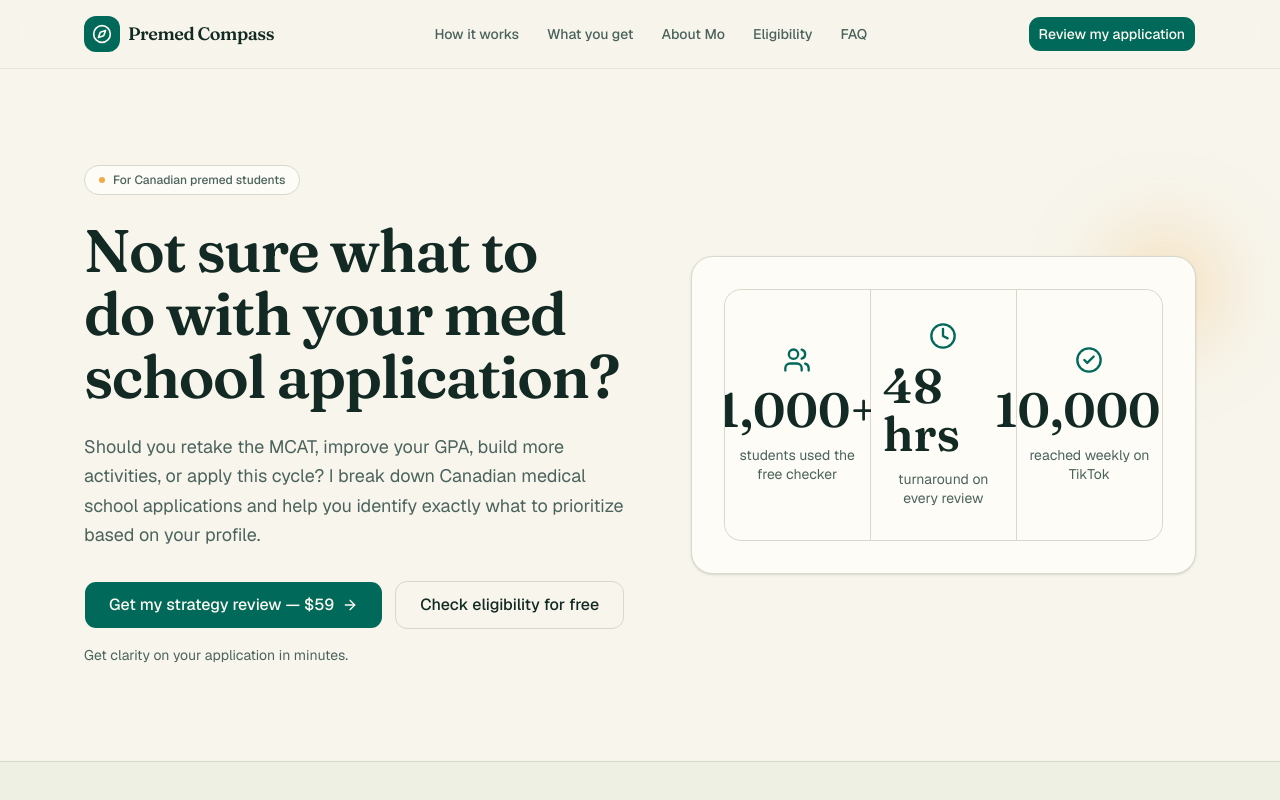
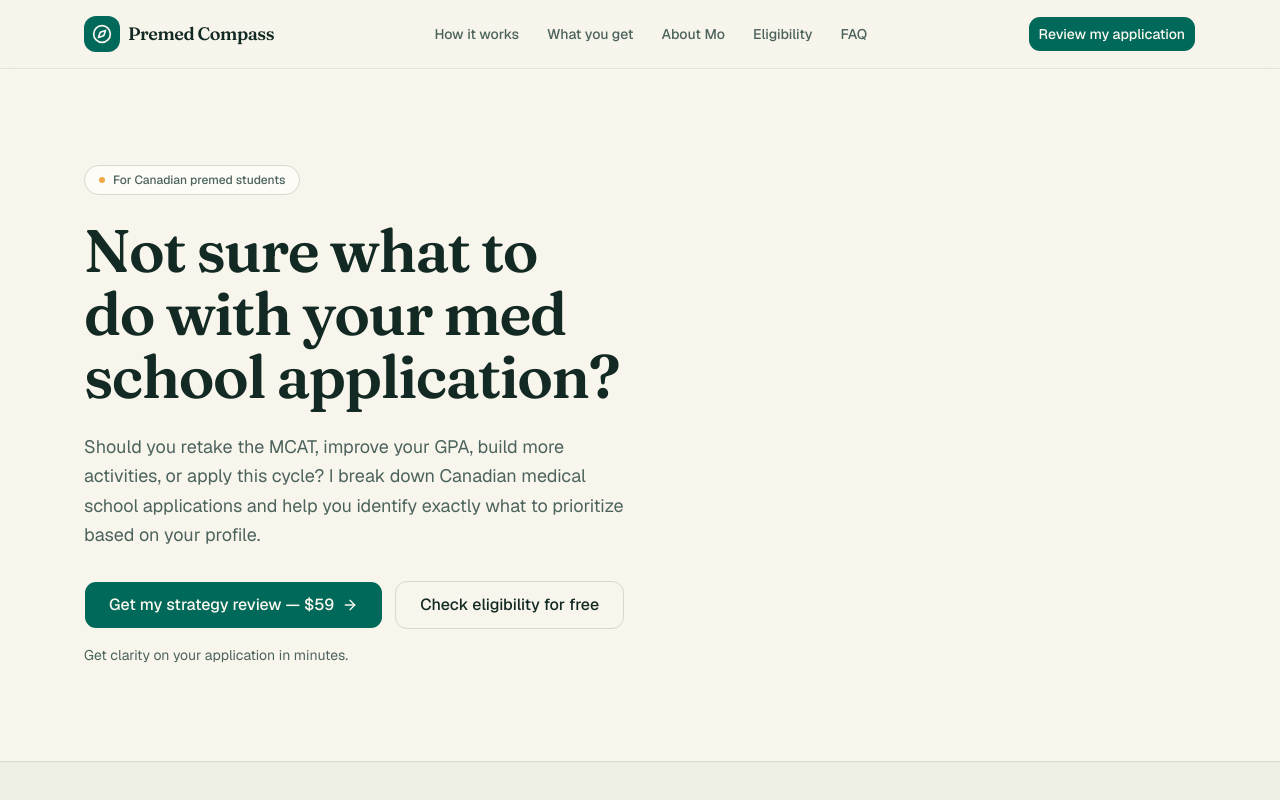
Before and after one commit to malasadi/med-school-application-strategy, a Next.js app: page / in a window 1280 px wide. Shown: the top 800 px of the page. Built offline with nearby package versions, Linux system fonts and the light colour scheme.

Commit message:
feat: remove unused stats and icons from Hero component

```diff
--- a/components/hero.tsx
+++ b/components/hero.tsx
@@ -1,12 +1,6 @@
-import { ArrowRight, CheckCircle2, Clock, Users } from "lucide-react"
+import { ArrowRight } from "lucide-react"
 import { buttonVariants } from "@/components/ui/button"
 import { cn } from "@/lib/utils"
-
-const stats = [
-  { icon: Users, value: "1,000+", label: "students used the free checker" },
-  { icon: Clock, value: "48 hrs", label: "turnaround on every review" },
-  { icon: CheckCircle2, value: "10,000s", label: "reached weekly on TikTok" },
-]
 
 export function Hero() {
   return (
@@ -57,27 +51,7 @@ export function Hero() {
             </p>
           </div>
 
-          <div className="relative">
-            <div className="absolute -right-6 -top-6 hidden size-28 rounded-full bg-accent/30 blur-2xl lg:block" />
-            <div className="relative rounded-2xl border border-border bg-card p-8 shadow-sm">
-              <div className="grid gap-px overflow-hidden rounded-xl border border-border bg-border sm:grid-cols-3">
-                {stats.map((stat) => (
-                  <div
-                    key={stat.label}
-                    className="flex flex-col items-center justify-center gap-3 bg-card px-4 py-8 sm:px-3"
-                  >
-                    <stat.icon className="size-7 text-primary" aria-hidden="true" />
-                    <span className="font-heading text-4xl font-semibold text-foreground sm:text-5xl">
-                      {stat.value}
-                    </span>
-                    <span className="text-center text-sm leading-snug text-muted-foreground">
-                      {stat.label}
-                    </span>
-                  </div>
-                ))}
-              </div>
-            </div>
-          </div>
+
         </div>
       </div>
     </section>
```
